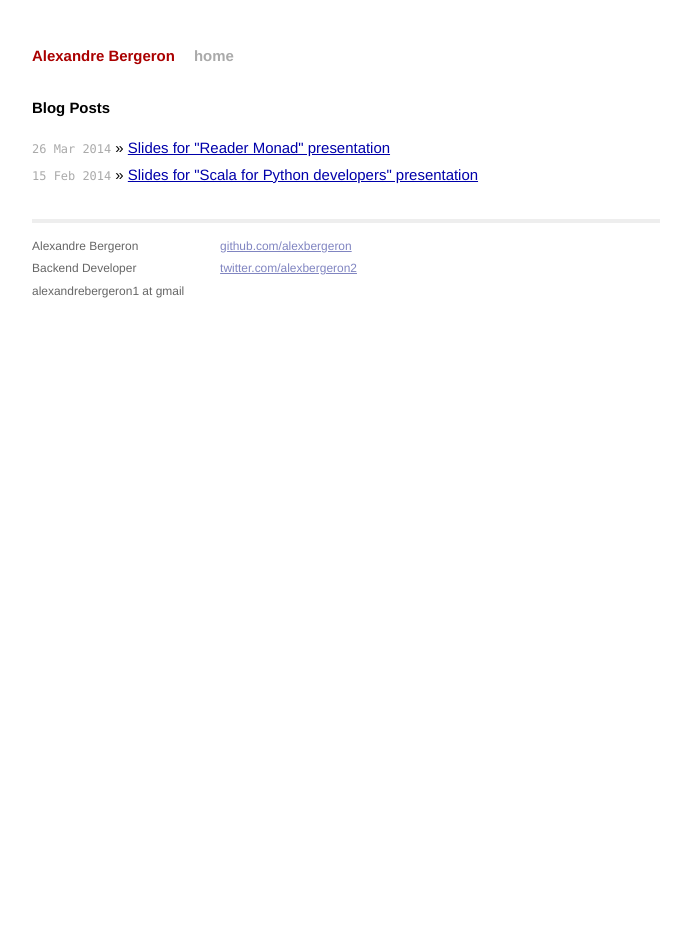
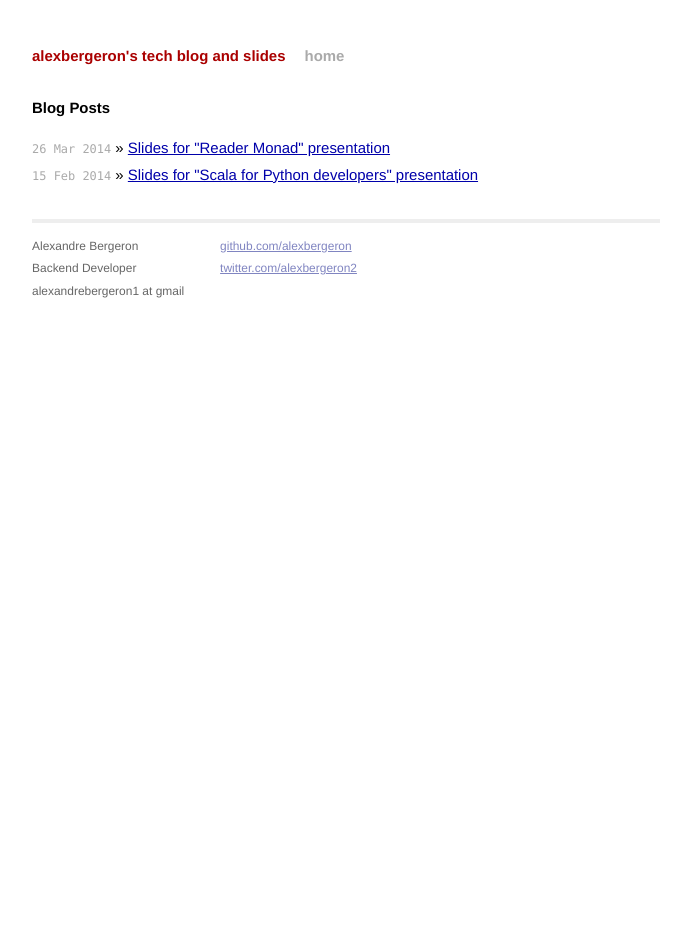
Before and after one commit to alexbergeron/alexbergeron.github.io, a Jekyll site: the page built from index.html, in a window 1280 px wide. Shown: the whole page, without its empty margins (294-985 px from the left). Built offline with Jekyll 4.4.1, drawn with Linux system fonts in a browser that asks for light colours.

Commit message:
Fixed config

```diff
--- a/_config.yml
+++ b/_config.yml
@@ -1,3 +1,3 @@
-name: Alexandre Bergeron
+name: alexbergeron's tech blog and slides
 markdown: kramdown
-pygments: true
+highlighter: rouge
```
